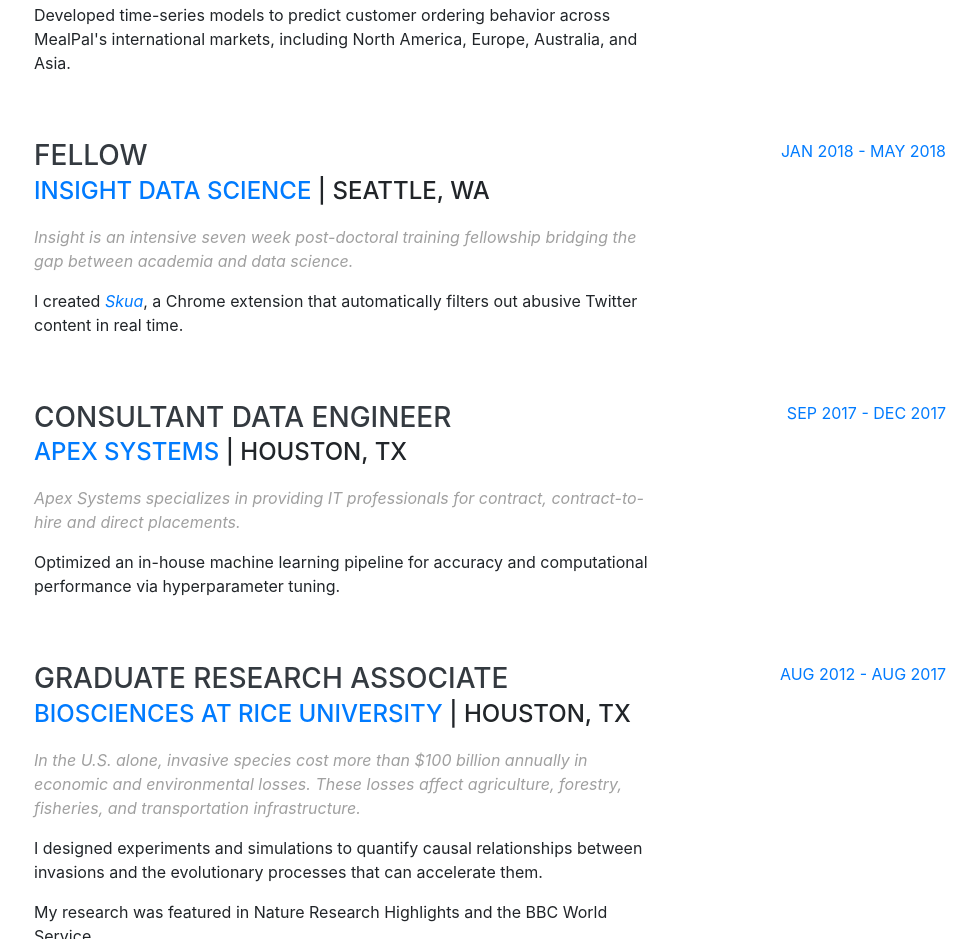
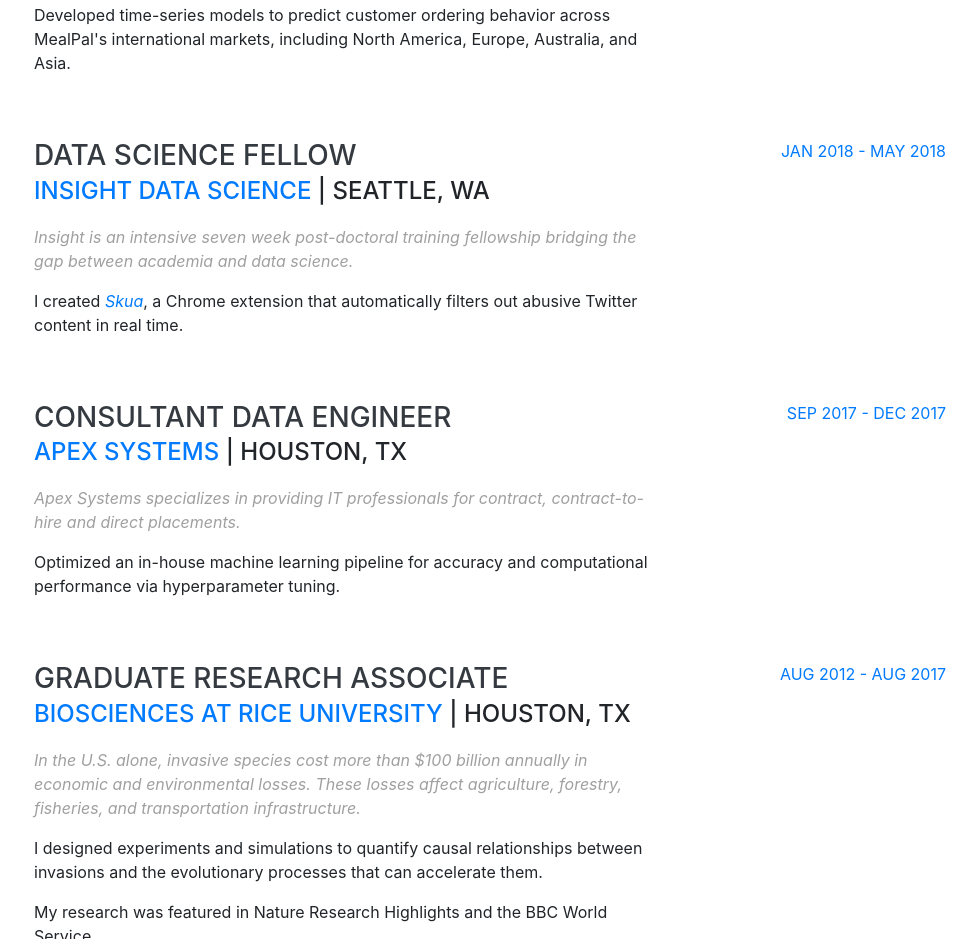
Before and after one commit to bochocki/bochocki.github.io, a website with bundled scripts: page index.html in a window 1280 px wide. Shown: the part 1473-2412 px from the top of the page, without its empty margins (286-1263 px from the left). Built offline with nearby package versions, Linux system fonts and the light colour scheme; a web font is replaced by a local one.

Commit message:
update title at Insight

```diff
--- a/index.html
+++ b/index.html
@@ -120,7 +120,7 @@
 
         <div class="resume-item d-flex flex-column flex-md-row justify-content-between mb-5">
           <div class="resume-content">
-            <h3 class="mb-0">Fellow</h3>
+            <h3 class="mb-0">Data Science Fellow</h3>
             <div class="subheading mb-3"><a href="https://www.insightdatascience.com/" target="_blank">Insight Data Science</a> | Seattle, WA</div>
             <p style="color: #A0A0A0"><i>Insight is an intensive seven week post-doctoral training fellowship bridging the gap between academia and data science.</i></p>
             <p>I created <a href="http://www.skua.online" target="_blank"><i>Skua</i></a>, a Chrome extension that automatically filters out abusive Twitter content in real time.</p>
```
